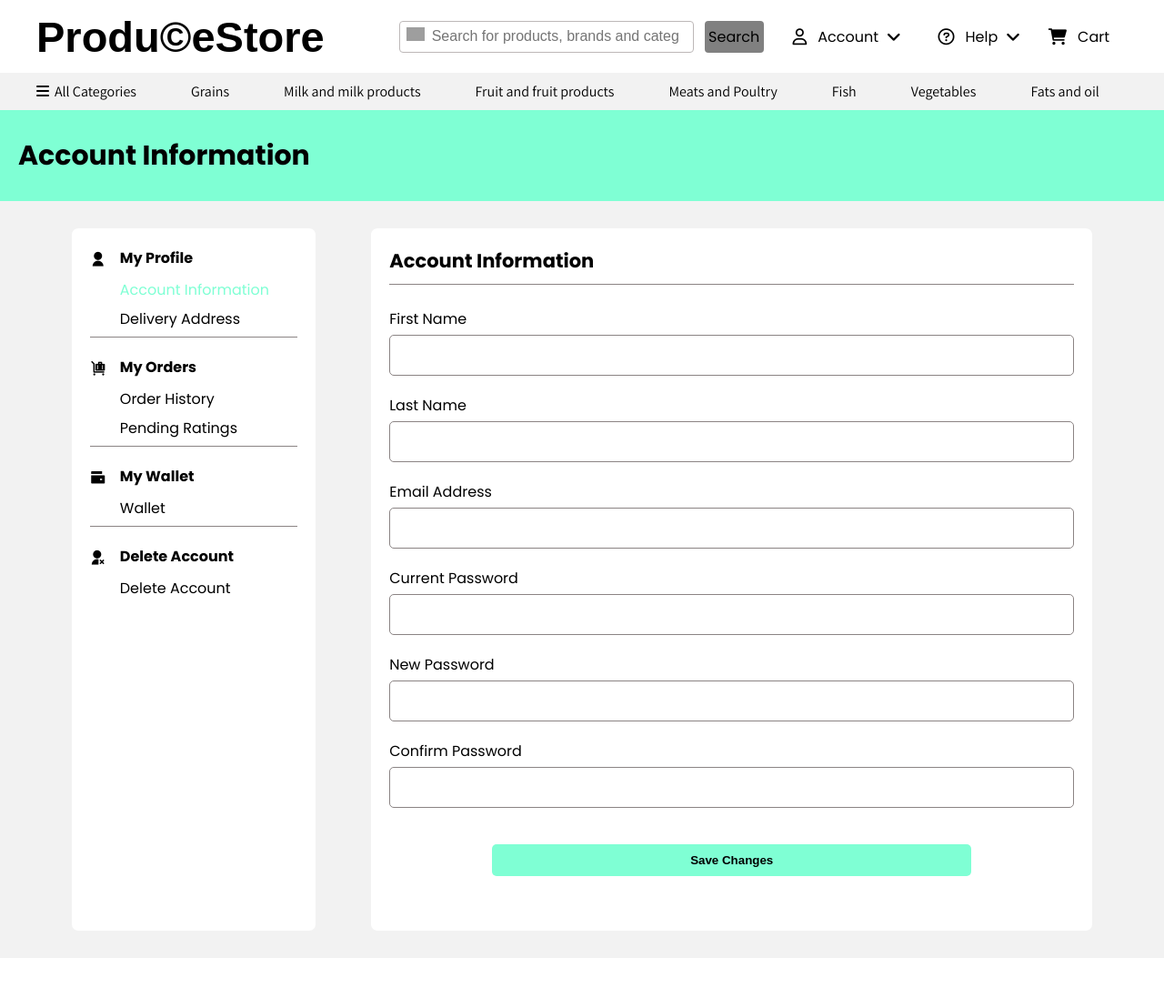
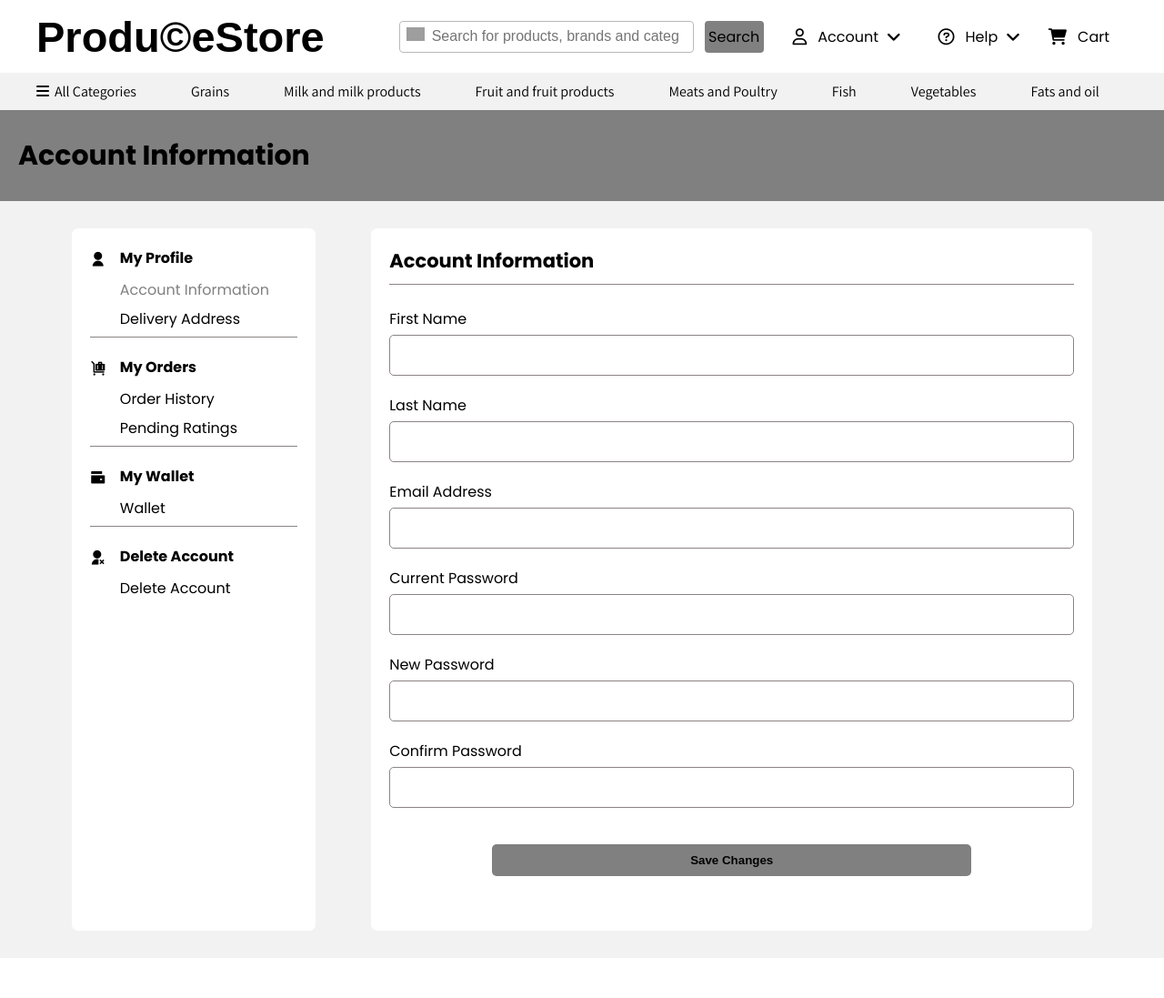
Before and after one commit to AYO-AKINSANYA/PROJECT, a plain HTML site: page Client/pages/profile.html in a window 1280 px wide. Shown: the top 1097 px of the page at 91% size. Drawn offline with nearby package versions, Linux system fonts and the light colour scheme; grey boxes are pictures that could not be loaded; a web font is replaced by a local one.

Commit message:
first commit

```diff
--- a/Client/styles/login.css
+++ b/Client/styles/login.css
@@ -1,11 +1,13 @@
 @import url('https://fonts.googleapis.com/css2?family=Cormorant+Upright:wght@300;400;500;600;700&family=Open+Sans:ital,wght@0,300;0,400;0,500;0,600;0,700;0,800;1,300;1,400;1,500;1,600;1,700;1,800&family=Poppins:ital,wght@0,100;0,200;0,300;0,400;0,500;0,600;0,700;0,800;0,900;1,100;1,200;1,300;1,400;1,500;1,600;1,700;1,800;1,900&display=swap');
 @import url('https://fonts.googleapis.com/css2?family=Assistant:wght@200;300;400;500;600;700;800&family=DM+Sans:ital,opsz,wght@0,9..40,100;0,9..40,200;0,9..40,300;0,9..40,400;0,9..40,500;0,9..40,600;0,9..40,700;0,9..40,800;0,9..40,900;0,9..40,1000;1,9..40,100;1,9..40,200;1,9..40,300;1,9..40,400;1,9..40,500;1,9..40,600;1,9..40,700;1,9..40,800;1,9..40,900;1,9..40,1000&family=Inter:wght@100;200;300;400;500;600;700;800;900&family=Manrope:wght@200;300;400;500;600;700;800&family=Poppins:ital,wght@0,100;0,200;0,300;0,400;0,500;0,600;0,700;0,800;0,900;1,100;1,200;1,300;1,400;1,500;1,600;1,700;1,800;1,900&display=swap');
+
 * {
    box-sizing: border-box;
    margin: 0;
    padding: 0;
    scroll-behavior: smooth;
 }
+
 body {
    font-family: 'Poppins', sans-serif;
    box-sizing: border-box;
@@ -13,6 +15,7 @@
    min-height: 100vh;
    background-color: #FFF;
 }
+
 main {
    height: calc(100vh - 100px);
    width: 100%;
@@ -21,12 +24,15 @@
    align-items: center;
    justify-content: center;
 }
+
 button:active {
    transform: scale(1.1);
 }
+
 button:hover {
    cursor: pointer;
 }
+
 form {
    display: flex;
    flex-direction: column;
@@ -37,54 +43,64 @@
    padding: 20px;
    margin-top: 30px;
 }
+
 form .main {
    width: 100%;
    display: flex;
    align-self: flex-start;
    flex-direction: column;
 }
+
 main h1 {
    font-family: 'Cormorant Upright', sans-serif;
    font-size: 52px;
    margin-top: 20px;
-        color: crimson;
+   color: black;
 }
+
 main a {
    text-decoration: none;
    color: inherit;
 }
+
 form h3 {
    font-size: 30px;
    margin-bottom: 20px;
    text-transform: capitalize;
    font-weight: 600;
 }
+
 .input-container {
    width: 95%;
 }
+
 .input-container input {
    width: 100%;
    height: 35px;
    padding: 0 10px;
    margin-bottom: 20px;
 }
+
 form label {
    display: block;
    margin-bottom: 10px;
 }
+
 form button {
    width: 150px;
    height: 40px;
    border: none;
-       background-color: aquamarine;
+   background-color: gray;
    border-radius: 5px;
    font-size: 18px;
    margin-bottom: 15px;
 }
+
 #error {
    color: red;
    margin: 10px 0;
 }
+
 @media (max-width: 576px) {
    form {
       width: 80%;
--- a/Client/styles/profile.css
+++ b/Client/styles/profile.css
@@ -1,11 +1,13 @@
 @import url('https://fonts.googleapis.com/css2?family=Cormorant+Upright:wght@300;400;500;600;700&family=Open+Sans:ital,wght@0,300;0,400;0,500;0,600;0,700;0,800;1,300;1,400;1,500;1,600;1,700;1,800&family=Poppins:ital,wght@0,100;0,200;0,300;0,400;0,500;0,600;0,700;0,800;0,900;1,100;1,200;1,300;1,400;1,500;1,600;1,700;1,800;1,900&display=swap');
 @import url('https://fonts.googleapis.com/css2?family=Assistant:wght@200;300;400;500;600;700;800&family=DM+Sans:ital,opsz,wght@0,9..40,100;0,9..40,200;0,9..40,300;0,9..40,400;0,9..40,500;0,9..40,600;0,9..40,700;0,9..40,800;0,9..40,900;0,9..40,1000;1,9..40,100;1,9..40,200;1,9..40,300;1,9..40,400;1,9..40,500;1,9..40,600;1,9..40,700;1,9..40,800;1,9..40,900;1,9..40,1000&family=Inter:wght@100;200;300;400;500;600;700;800;900&family=Manrope:wght@200;300;400;500;600;700;800&family=Poppins:ital,wght@0,100;0,200;0,300;0,400;0,500;0,600;0,700;0,800;0,900;1,100;1,200;1,300;1,400;1,500;1,600;1,700;1,800;1,900&display=swap');
+
 * {
     box-sizing: border-box;
     margin: 0;
     padding: 0;
     scroll-behavior: smooth;
 }
+
 body {
     font-family: 'Poppins', sans-serif;
     box-sizing: border-box;
@@ -13,6 +15,7 @@ body {
     min-height: 100vh;
     background-color: #f2f2f2;
 }
+
 :root {
     --dm: "DM Sans", sans-serif;
     --inter: "Inter", sans-serif;
@@ -21,20 +24,24 @@ body {
     --comorant: 'Cormorant Upright', sans-serif;
     --open-sans: 'Open Sans', sans-serif;
 }
+
 main {
     width: 100%;
 }
+
 .account {
-    background-color: aquamarine;
+    background-color: gray;
     height: 100px;
     display: flex;
     align-items: center;
     padding-left: 20px;
 }
+
 .account h2 {
     font-family: var(--poppins);
     font-size: 30px;
 }
+
 .profile {
     display: flex;
     width: 100%;
@@ -43,6 +50,7 @@ main {
     padding: 30px;
     height: 100%;
 }
+
 .list {
     background-color: #fff;
     border-radius: 7px;
@@ -51,33 +59,41 @@ main {
     width: 22%;
     padding: 20px;
 }
+
 .list section {
     display: flex;
     border-bottom: 1px solid #8b8484;
     margin-bottom: 20px;
     gap: 15px;
 }
+
 .list section span {
     font-size: 18px;
 }
+
 .list section:nth-of-type(4) {
     border-bottom: none;
 }
+
 .list article {
     display: flex;
     flex-direction: column;
 }
+
 .list article h4 {
     margin-bottom: 10px;
 }
+
 .list a {
     text-decoration: none;
     color: black;
     margin-bottom: 7px;
 }
+
 .list .active {
-    color: aquamarine;
+    color: gray;
 }
+
 .info {
     width: 65%;
     background-color: #fff;
@@ -86,6 +102,7 @@ main {
     padding: 20px;
     border-radius: 7px;
 }
+
 .info-header {
     width: 100%;
     border-bottom: 1px solid #8b8484;
@@ -95,8 +112,9 @@ main {
     justify-content: space-between;
     align-items: center;
 }
+
 .info-header button {
-    background-color: aquamarine;
+    background-color: gray;
     outline: none;
     border: none;
     height: 30px;
@@ -104,6 +122,7 @@ main {
     border-radius: 5px;
     font-weight: bold;
 }
+
 .info #account {
     width: 100%;
     display: flex;
@@ -112,14 +131,18 @@ main {
     align-items: center;
     /* display: none; */
 }
+
 .input-container {
     width: 100%;
     margin-bottom: 20px;
 }
+
 .info form label {
     display: block;
 }
-.info form input, .info form select {
+
+.info form input,
+.info form select {
     width: 100%;
     height: 45px;
     padding: 10px;
@@ -129,9 +152,10 @@ main {
     border-radius: 5px;
     margin-top: 5px;
 }
+
 .info form button {
     width: 70%;
-    background-color: aquamarine;
+    background-color: gray;
     height: 35px;
     outline: none;
     border: none;
@@ -140,6 +164,7 @@ main {
     margin-bottom: 10px;
     font-weight: bold;
 }
+
 .address {
     display: flex;
     flex-direction: column;
@@ -150,15 +175,18 @@ main {
     border-radius: 5px;
     display: none;
 }
+
 .address span {
     margin-bottom: 7px;
 }
+
 .address span:nth-of-type(1) {
     border-bottom: 1px solid #8b8484;
     padding-bottom: 5px;
     display: flex;
     justify-content: space-between;
 }
+
 .address span:nth-of-type(1) a:nth-of-type(1) {
     display: inline-block;
     background-color: #fdf6f6;
@@ -167,26 +195,31 @@ main {
     text-decoration: none;
     color: inherit;
 }
+
 .address i {
     margin-right: 10px;
 }
-.info .edit{
+
+.info .edit {
     width: 100%;
     margin-top: 30px;
 
 }
+
 .info .edit form {
     display: flex;
     flex-direction: column;
     align-items: center;
     display: none;
 }
+
 .info .edit .major {
     width: 100%;
     display: flex;
     gap: 5%;
     justify-content: space-between;
 }
+
 .major .input-container {
     width: 47%;
 }
--- a/Client/styles/signup.css
+++ b/Client/styles/signup.css
@@ -1,11 +1,13 @@
 @import url('https://fonts.googleapis.com/css2?family=Cormorant+Upright:wght@300;400;500;600;700&family=Open+Sans:ital,wght@0,300;0,400;0,500;0,600;0,700;0,800;1,300;1,400;1,500;1,600;1,700;1,800&family=Poppins:ital,wght@0,100;0,200;0,300;0,400;0,500;0,600;0,700;0,800;0,900;1,100;1,200;1,300;1,400;1,500;1,600;1,700;1,800;1,900&display=swap');
 @import url('https://fonts.googleapis.com/css2?family=Assistant:wght@200;300;400;500;600;700;800&family=DM+Sans:ital,opsz,wght@0,9..40,100;0,9..40,200;0,9..40,300;0,9..40,400;0,9..40,500;0,9..40,600;0,9..40,700;0,9..40,800;0,9..40,900;0,9..40,1000;1,9..40,100;1,9..40,200;1,9..40,300;1,9..40,400;1,9..40,500;1,9..40,600;1,9..40,700;1,9..40,800;1,9..40,900;1,9..40,1000&family=Inter:wght@100;200;300;400;500;600;700;800;900&family=Manrope:wght@200;300;400;500;600;700;800&family=Poppins:ital,wght@0,100;0,200;0,300;0,400;0,500;0,600;0,700;0,800;0,900;1,100;1,200;1,300;1,400;1,500;1,600;1,700;1,800;1,900&display=swap');
+
 * {
   box-sizing: border-box;
   margin: 0;
   padding: 0;
   scroll-behavior: smooth;
 }
+
 body {
   font-family: 'Poppins', sans-serif;
   box-sizing: border-box;
@@ -13,12 +15,15 @@ body {
   min-height: 100vh;
   background-color: #FFF;
 }
+
 button:active {
   transform: scale(1.1);
 }
+
 button:hover {
   cursor: pointer;
 }
+
 main {
   /* height: calc(100vh - 100px); */
   width: 100%;
@@ -27,6 +32,7 @@ main {
   align-items: center;
   justify-content: center;
 }
+
 form {
   display: flex;
   flex-direction: column;
@@ -38,71 +44,85 @@ form {
   margin: 30px 0;
   height: auto;
 }
+
 main h1 {
   font-family: 'Cormorant Upright', sans-serif;
   font-size: 52px;
   margin-top: 20px;
-    color: crimson;
+  color: black;
 }
+
 main a {
   text-decoration: none;
   color: inherit;
 }
+
 form .main {
   width: 100%;
   display: flex;
   align-self: flex-start;
   flex-direction: column;
 }
+
 form h2 {
   font-size: clamp(25px, 3.8vw, 34px);
   margin-bottom: 20px;
   text-transform: capitalize;
   font-weight: 600;
 }
+
 .input-container {
   width: 95%;
 }
+
 .input-container input {
   width: 100%;
   height: 35px;
   padding: 0 10px;
   margin-bottom: 20px;
 }
+
 form label {
   display: block;
   margin-bottom: 10px;
 }
+
 form button {
   width: 150px;
   height: 40px;
   border: none;
-  background-color: aquamarine;
+  background-color: gray;
   border-radius: 5px;
   font-size: 18px;
   margin-bottom: 15px;
 }
+
 .terms {
   text-align: center;
   font-size: 12px;
   color: #aaa;
   margin-bottom: 20px;
 }
+
 .terms a {
   color: inherit;
 }
+
 #error {
   color: red;
   margin: 10px 0;
 }
+
 #password-description {
   font-size: 14px;
   color: rgb(50, 189, 50);
   margin-bottom: 10px;
 }
-#passwordStrength{
+
+#passwordStrength {
   margin-bottom: 10px;
 }
+
 @media (max-width: 576px) {
   form {
     width: 80%;
```
Lines whose indentation alone changed are shown as unchanged.
